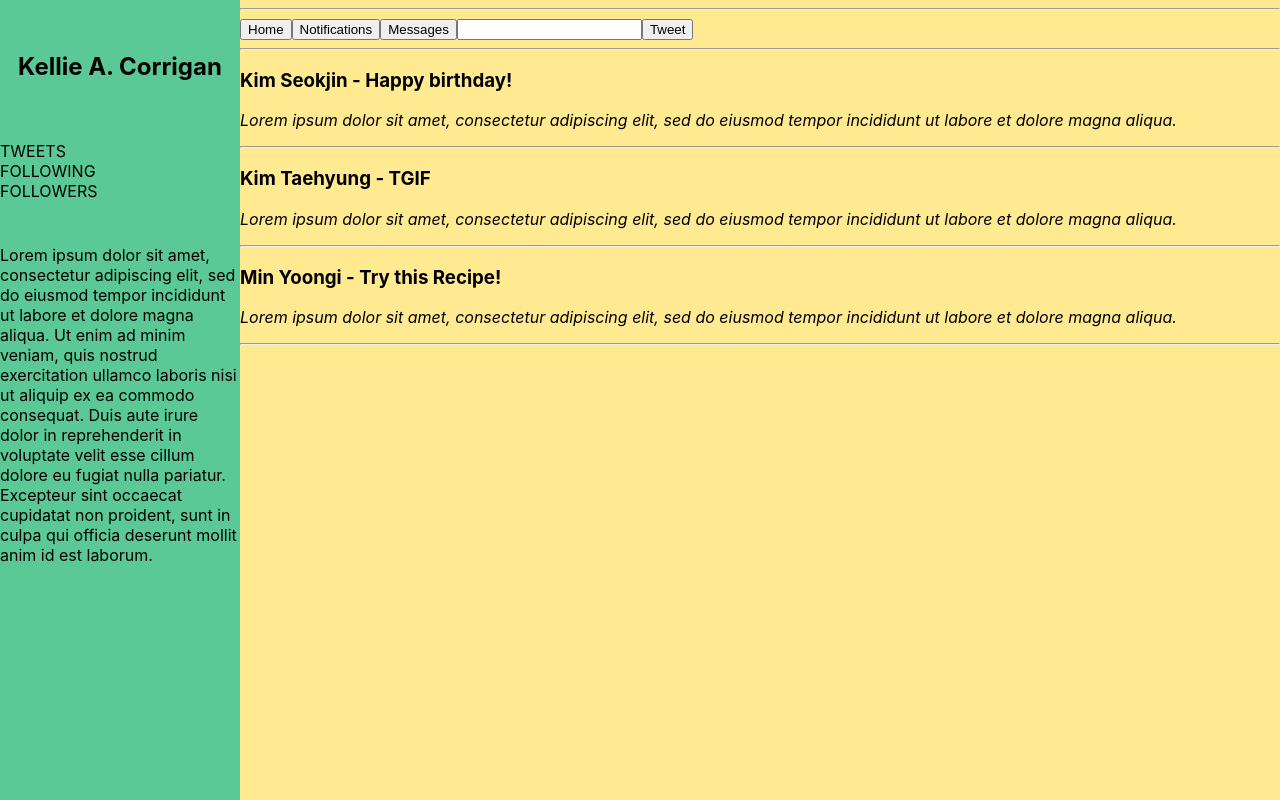
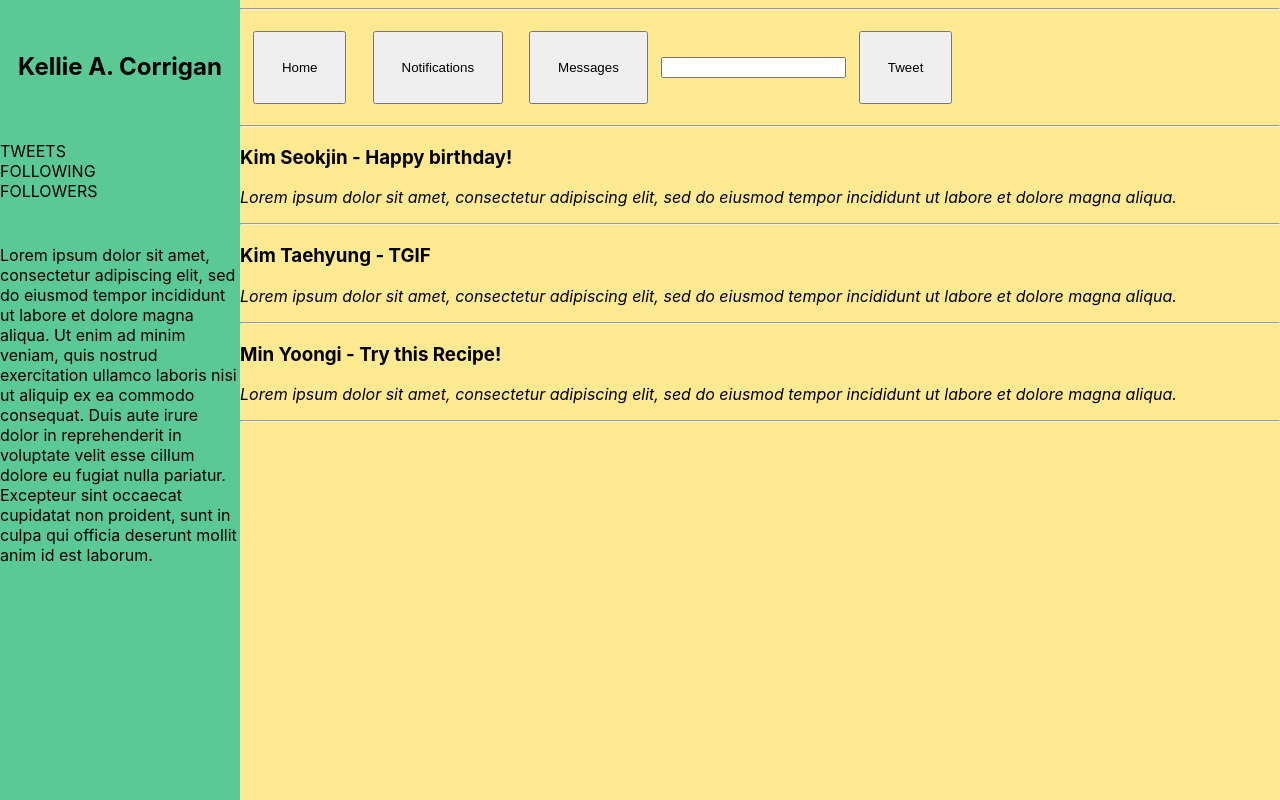
Before and after one commit to acolistro/Social-Media-Clone, a React (Create React App) app: page / in a window 1280 px wide. Built offline with nearby package versions, Linux system fonts and the light colour scheme.

Commit message:
add final styling before end of day.

```diff
--- a/src/App.css
+++ b/src/App.css
@@ -113,3 +113,8 @@ main span {
   transition:all 0.15s linear;
   cursor: pointer;
 }
+
+button {
+  padding: 2em;
+  margin: 1em;
+}
```
